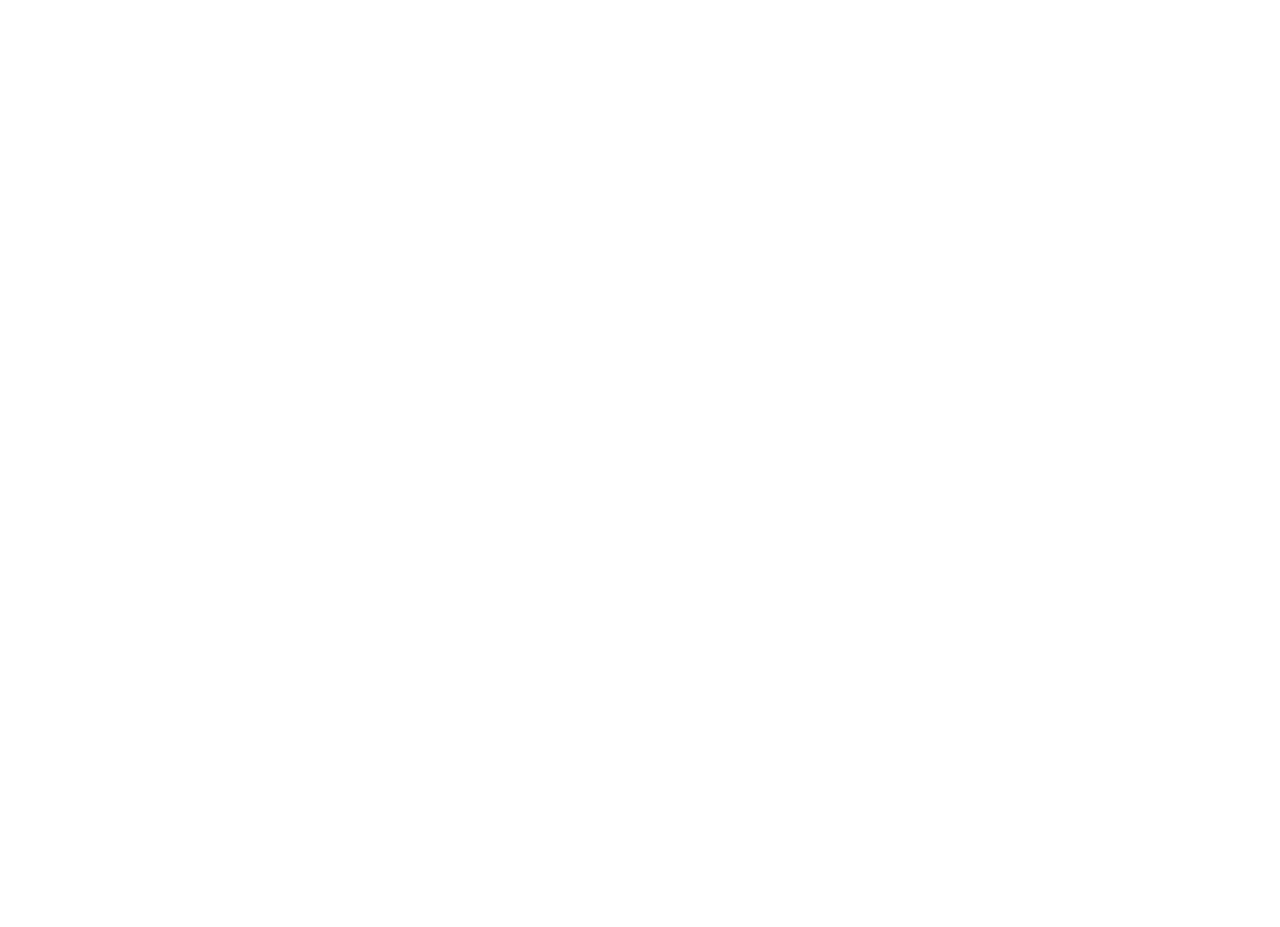
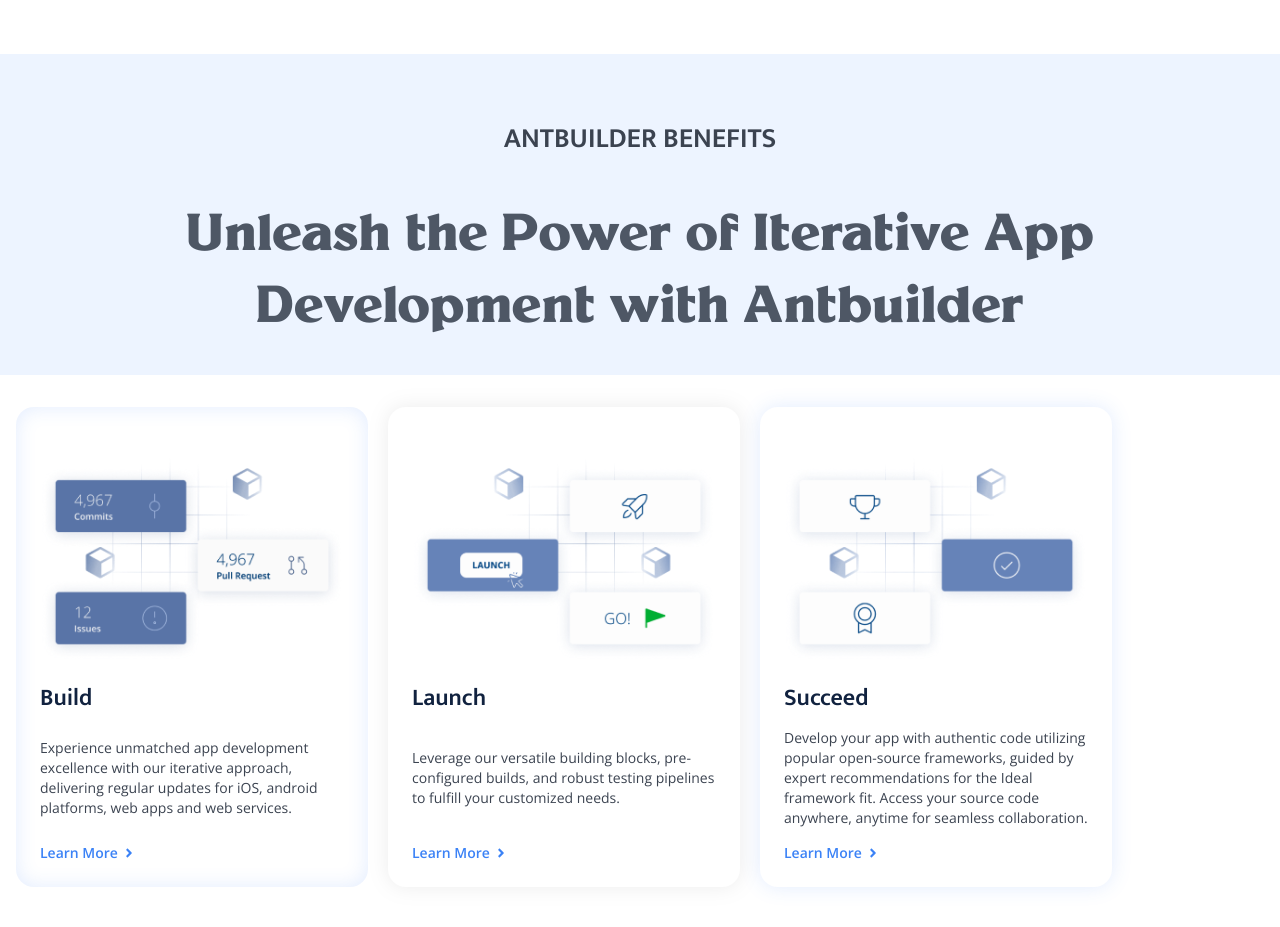
Before and after one commit to i-technetronics-llc/antbuilder-web, a Next.js app: page / in a window 1280 px wide. Shown: the part 565-1492 px from the top of the page. Before the commit the page ends 800 px from the top, so only its background shows below. Built offline with nearby package versions, Linux system fonts and the light colour scheme.

Commit message:
created Benefit Card

```diff
--- a/app/page.tsx
+++ b/app/page.tsx
@@ -3,11 +3,13 @@
 import Nav from "@/components/common/Nav";
 import { BsChevronRight } from 'react-icons/bs'
 import { millik, openSans } from "./font";
+import BenefitSection from "@/components/Home/BenefitSection";
 
 export default function Home() {
   return (
+    <div className="pb-10">
+      <header className="mb-14">
         <Container>
-      <header className="">
           <Nav />
           <section className="text-center mt-10 lg:mt-20">
             <div className="mb-20 text-trueGray-300">
@@ -34,8 +36,11 @@
               Get Started
             </Button>
           </section>
-      </header>
+
         </Container>
+      </header >
+      <BenefitSection />
 
+    </div>
   )
 }
--- /dev/null
+++ b/components/Home/BenefitCard.tsx
@@ -0,0 +1,33 @@
+import { openSans } from '@/app/font'
+import Image from 'next/image'
+import Link from 'next/link'
+import React from 'react'
+import { FaAngleRight } from 'react-icons/fa'
+
+interface Props {
+    src: string
+    title: string
+    description: string
+    moreLink: string
+    className?: string
+}
+
+const BenefitCard = ({ src, title, description, moreLink, className = "" }: Props) => {
+    return (
+        <div className={`rounded-[18px] w-full max-w-[352px] min-h-[480px] p-6 ${className} flex flex-col`}>
+            <Image src={src} alt={`${title} image`} width={328} height={248.307} className='mb-5' />
+
+            <div className='grow space-y-3 flex flex-col justify-between'>
+
+                <h3 className='text-2xl font-bold text-trueGray-500'>{title}</h3>
+
+                <p className={`text-sm ${openSans.className}`}>{description}</p>
+                <Link href={moreLink} className={`hover:border-b border-primary text-primary text-sm font-semibold inline-flex items-center ${openSans.className}`}>
+                    Learn More <FaAngleRight className="ml-1" />
+                </Link>
+            </div>
+        </div>
+    )
+}
+
+export default BenefitCard
--- /dev/null
+++ b/components/Home/BenefitSection.tsx
@@ -0,0 +1,45 @@
+import { millik } from '@/app/font'
+import React from 'react'
+import BenefitCard from './BenefitCard'
+import Container from '../common/Container'
+
+
+const BenefitSection = () => {
+  return (
+    <section className=''>
+      <div className='bg-primary-200 pb-8 pt-16 text-center  space-y-10 flex flex-col items-center mb-8'>
+        <span className='text-[28px] font-bold'>
+          ANTBUILDER BENEFITS
+        </span>
+        <h2 className={`text-4xl lg:text-[52px] text-trueGray-300 lg:w-[29ch] leading-snug ${millik.className}`}>
+          Unleash the Power of Iterative App Development with Antbuilder
+        </h2>
+      </div>
+
+      <Container className='flex items-center gap-5'>
+        <BenefitCard
+          src='/images/feature-build.png'
+          title='Build'
+          description='Experience unmatched app development excellence with our iterative approach, delivering regular updates for iOS, android platforms, web apps and web services.'
+          className='shadow-[0px_0px_20px_0px_rgba(59,130,246,0.15)_inset]'
+          moreLink='#' />
+
+        <BenefitCard
+          src='/images/feature-launch.png'
+          title='Launch'
+          description='Leverage our versatile building blocks, pre-configured builds, and robust testing pipelines to fulfill your customized needs.'
+          className='shadow-[0px_0px_20px_0px_rgba(128,128,128,0.15)]'
+          moreLink='#' />
+
+        <BenefitCard
+          src='/images/feature-succeed.png'
+          title='Succeed'
+          description='Develop your app with authentic code utilizing popular open-source frameworks, guided by expert recommendations for the Ideal framework fit. Access your source code anywhere, anytime for seamless collaboration.'
+          className='shadow-[0px_0px_20px_0px_rgba(59,130,246,0.15)]'
+          moreLink='#' />
+      </Container>
+    </section>
+  )
+}
+
+export default BenefitSection
--- a/components/common/Container.tsx
+++ b/components/common/Container.tsx
@@ -7,7 +7,7 @@
 
 const Container = ({ children, className }: Props) => {
     return (
-        <div className={`container px-3 lg:px-9 ${className}`}>{children}</div>
+        <div className={`container ${className}`}>{children}</div>
     )
 }
 
--- a/tailwind.config.ts
+++ b/tailwind.config.ts
@@ -9,7 +9,7 @@
   theme: {
     container:{
       center: true,
-      padding: "2rem",
+      padding: "1rem",
     },
     extend: {
       backgroundImage: {
```
Also changed, not shown: public/images/feature-succeed.png (renamed from public/images/feature-suceed.png). Lines whose indentation alone changed are shown as unchanged.
